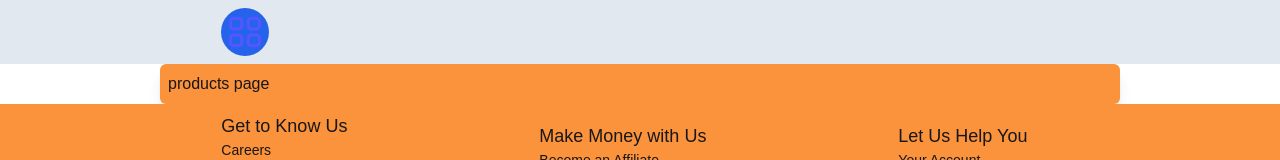
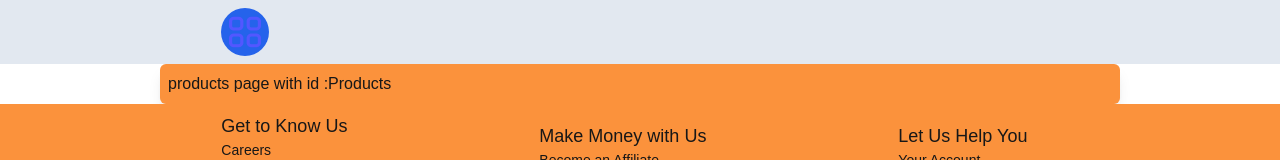
Before and after one commit to Erfanfooladii/next-store-app, a Next.js app: page /Products in a window 1280 px wide. Shown: the top 160 px of the page. Built offline with nearby package versions, Linux system fonts and the light colour scheme.

Commit message:
feat: create product page with id

```diff
--- a/src/app/Products/page.tsx
+++ /dev/null
@@ -1,8 +0,0 @@
-const Product = () => {
-  return (
-    <div className="bg-orange-400 rounded-md shadow-lg p-2">
-      <h1 className="">products page</h1>
-    </div>
-  );
-};
-export default Product;
--- /dev/null
+++ b/src/app/[id]/page.tsx
@@ -0,0 +1,9 @@
+const Product = async ({ params }: { params: Promise<{ id: string }> }) => {
+  const { id } = await params;
+  return (
+    <div className="bg-orange-400 rounded-md shadow-lg p-2">
+      <h1 className="">products page with id :{id}</h1>
+    </div>
+  );
+};
+export default Product;
```
